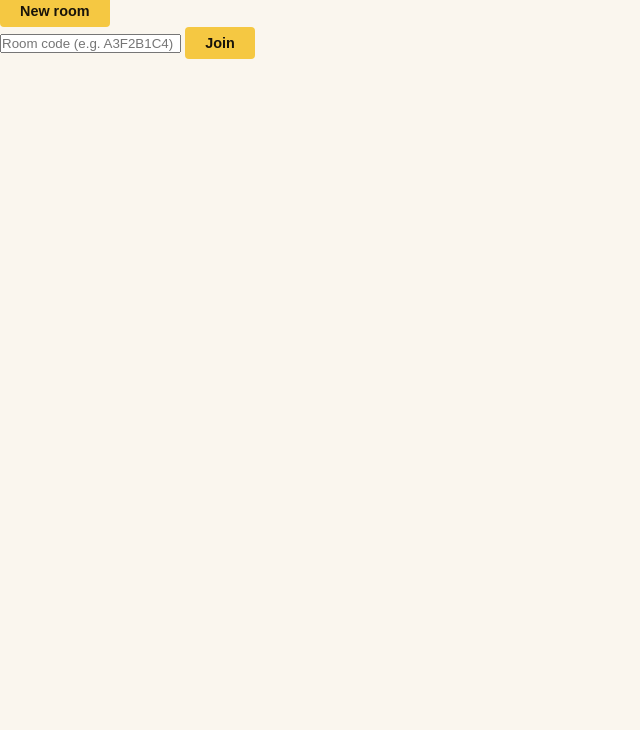
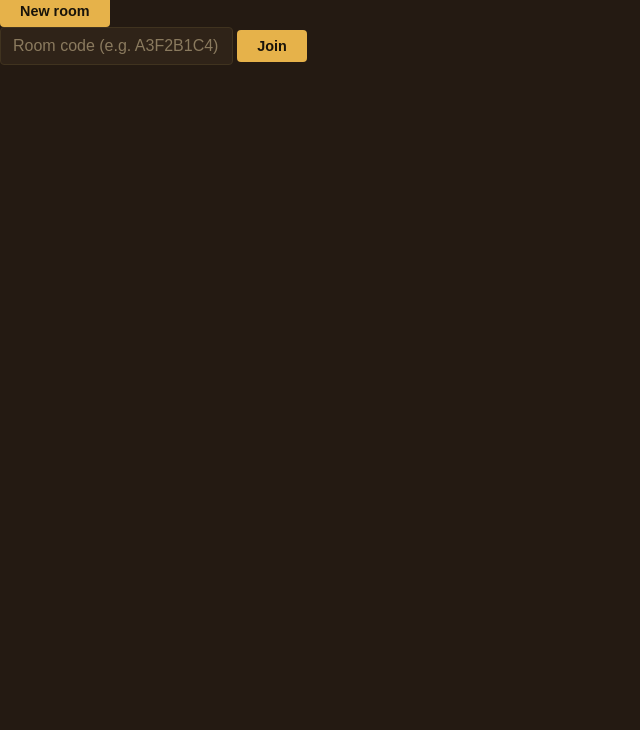
Before and after one commit to UniverLab/quorum, a website built with Vite: page index.html in a window 1280 px wide. Shown: the part 70-800 px from the top of the page, without its empty margins (0-640 px from the left). Built offline with nearby package versions, Linux system fonts and the light colour scheme.

Commit message:
feat(ui): default to the espresso theme matching the landing

```diff
--- a/src/style.css
+++ b/src/style.css
@@ -2,15 +2,17 @@
 
 *, *::before, *::after { box-sizing: border-box; margin: 0; padding: 0; }
 
+/* Espresso by default — the card table under a lamp, matching the landing:
+   warm dark-brown ground, cream ink, amber cards. */
 :root {
-  --bg:          #faf6ee;
-  --bg-surface:  #f0e8d4;
-  --ink:         #2c1e08;
-  --ink-dim:     #7a5c2a;
-  --ink-faint:   #b09870;
-  --line:        #d4c4a0;
-  --accent:      #f5c842;
-  --accent-dim:  rgba(245, 200, 66, 0.18);
+  --bg:          #241a12;
+  --bg-surface:  #2f2318;
+  --ink:         #f2e7d3;
+  --ink-dim:     #b8a583;
+  --ink-faint:   #8a7a5e;
+  --line:        #40331f;
+  --accent:      #e6b24a;
+  --accent-dim:  rgba(230, 178, 74, 0.18);
   --danger:      #c0392b;
   --radius:      4px;
 
@@ -18,17 +20,6 @@
   font-size: 16px;
   color: var(--ink);
   background: var(--bg);
-}
-
-@media (prefers-color-scheme: dark) {
-  :root {
-    --bg:         #18130a;
-    --bg-surface: #231a0e;
-    --ink:        #f0e8d0;
-    --ink-dim:    #a8896a;
-    --ink-faint:  #6b5238;
-    --line:       #3d2e18;
-  }
 }
 
 body { min-height: 100dvh; display: flex; flex-direction: column; }
@@ -87,16 +78,20 @@ button:active { opacity: 0.7; }
 .modal-room { font-size: 0.82rem; color: var(--ink-dim); }
 .mono { font-family: monospace; letter-spacing: 0.06em; }
 
-.modal input {
-  width: 100%;
+.modal input,
+.join input {
   padding: 0.55rem 0.75rem;
   border: 1px solid var(--line);
-  background: var(--bg);
+  background: var(--bg-surface);
   color: var(--ink);
   border-radius: var(--radius);
   font-size: 1rem;
 }
-.modal input:focus { outline: 2px solid var(--accent); outline-offset: 1px; }
+.modal input { width: 100%; }
+.modal input::placeholder,
+.join input::placeholder { color: var(--ink-faint); }
+.modal input:focus,
+.join input:focus { outline: 2px solid var(--accent); outline-offset: 1px; }
 
 /* ── Room shell ─────────────────────────────────────────────────────────── */
 
```
